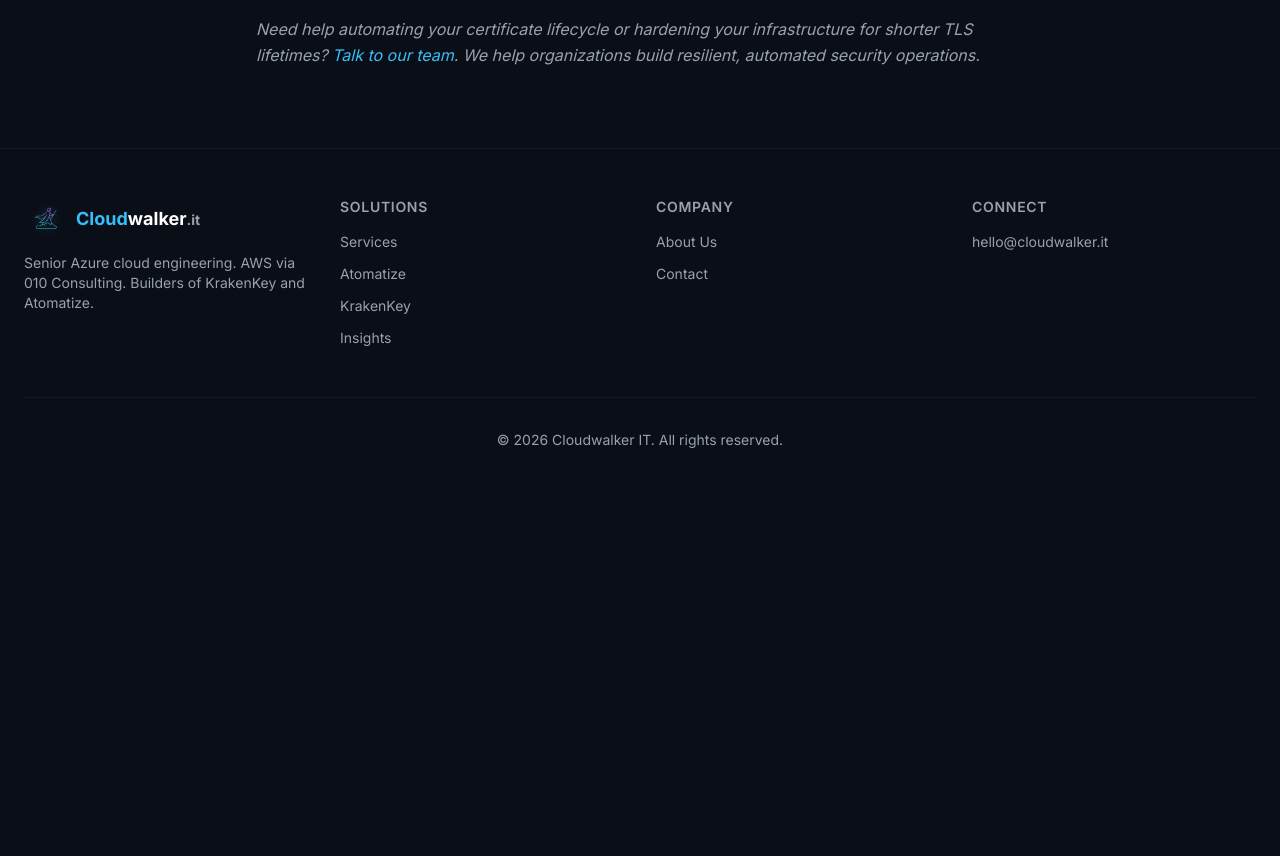
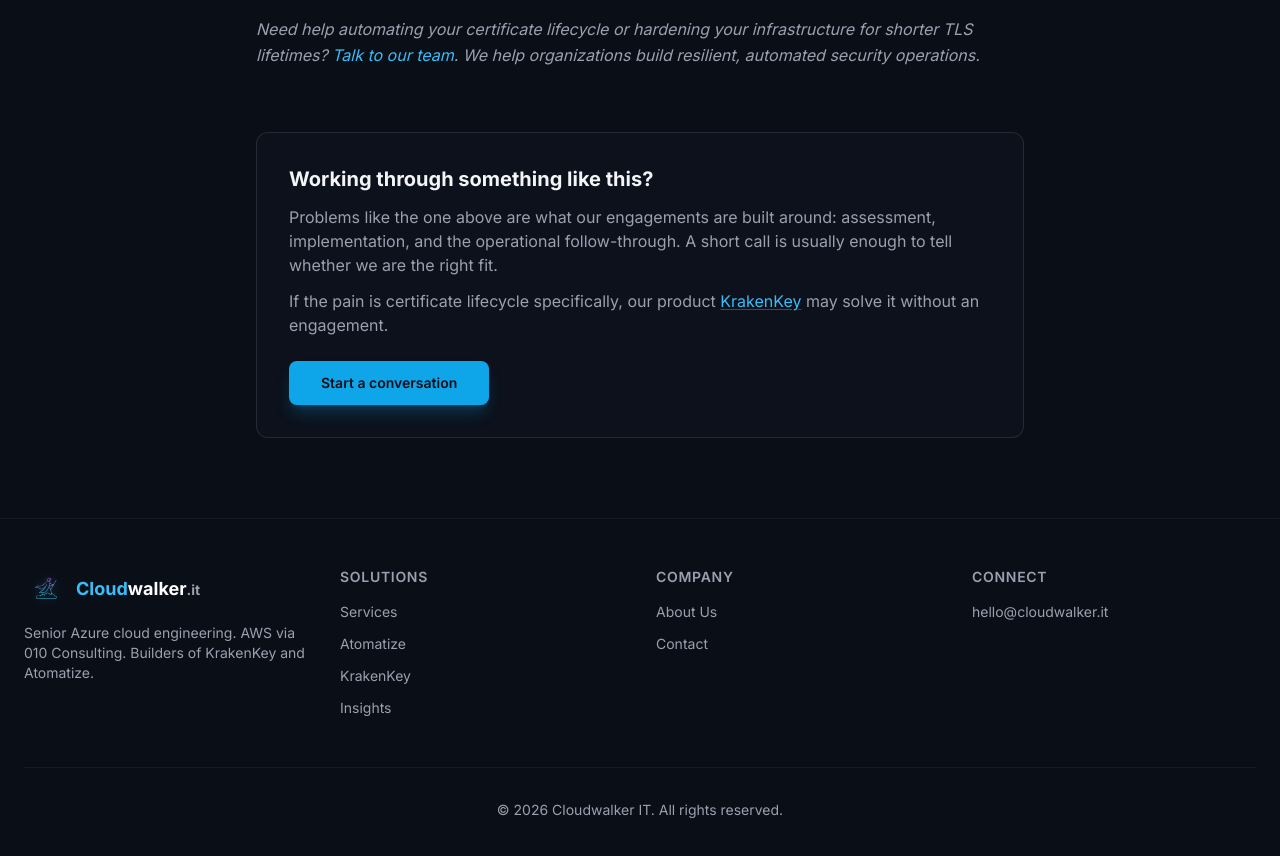
Before and after one commit to CloudWalkerIT/web, a Next.js app: page /insights/200-day-tls-certificates-what-it-means in a window 1280 px wide. Shown: the part 3880-4736 px from the top of the page. Before the commit the page ends 4378 px from the top, so only its background shows below. Built offline with nearby package versions, Linux system fonts and the light colour scheme.

Commit message:
blog: add end-of-post CTA, contact primary, KrakenKey on TLS posts (C2)

```diff
--- a/src/app/insights/[slug]/page.tsx
+++ b/src/app/insights/[slug]/page.tsx
@@ -169,6 +169,35 @@
             className="prose-dark mt-12"
             dangerouslySetInnerHTML={{ __html: renderMarkdown(post.content) }}
           />
+
+          <aside className="mt-16 rounded-xl border border-white/10 bg-dark-800/40 p-8">
+            <h2 className="text-xl font-bold">Working through something like this?</h2>
+            <p className="mt-3 text-gray-400">
+              Problems like the one above are what our engagements are built around:
+              assessment, implementation, and the operational follow-through. A short
+              call is usually enough to tell whether we are the right fit.
+            </p>
+            {post.tags.some((t) => ["tls", "certificates"].includes(t.toLowerCase())) && (
+              <p className="mt-3 text-gray-400">
+                If the pain is certificate lifecycle specifically, our product{" "}
+                <a
+                  href="https://krakenkey.io"
+                  target="_blank"
+                  rel="noopener noreferrer"
+                  className="text-cloud-400 underline decoration-cloud-400/40 underline-offset-2 hover:decoration-cloud-400"
+                >
+                  KrakenKey
+                </a>{" "}
+                may solve it without an engagement.
+              </p>
+            )}
+            <Link
+              href="/contact/"
+              className="mt-6 inline-block rounded-lg bg-cloud-500 px-8 py-3 text-sm font-semibold text-dark-900 shadow-lg shadow-cloud-500/25 transition hover:bg-cloud-400"
+            >
+              Start a conversation
+            </Link>
+          </aside>
         </div>
       </Section>
     </>
```
